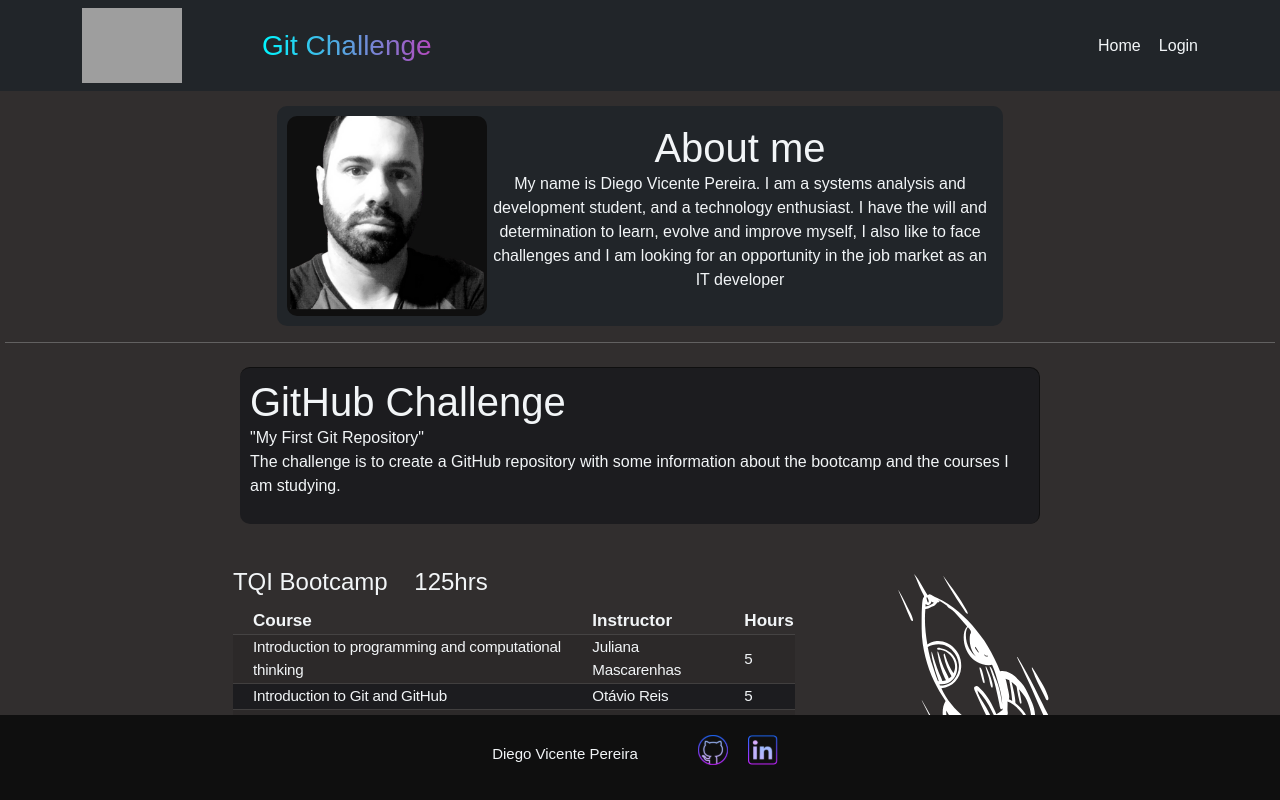
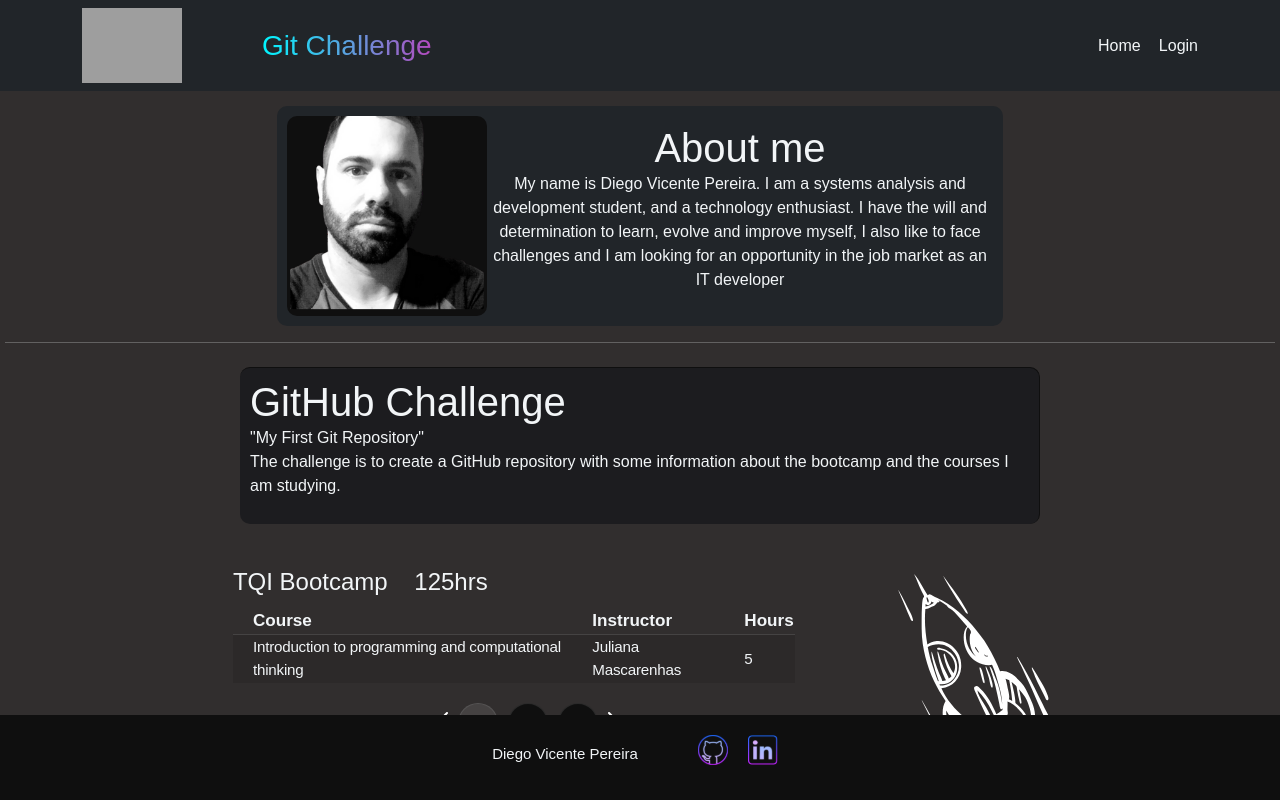
Before and after one commit to DiegoVP66/DIO-GIT-CHALLENGE, a React (Create React App) app in the folder frontend/: page / in a window 1280 px wide. Shown: the top 800 px of the page. Built offline with nearby package versions, Linux system fonts and the light colour scheme; grey boxes are pictures that could not be loaded; a web font is replaced by a local one.

Commit message:
Frontend static data

```diff
--- a/frontend/src/components/Challenge/index.tsx
+++ b/frontend/src/components/Challenge/index.tsx
@@ -4,7 +4,11 @@ import Pagination from "components/Pagination";
 const Challenge = () => {
   return (
     <div>
-      <ChallengeCard />
+      <ChallengeCard
+        course="Introduction to programming and computational thinking"
+        instructor="Juliana Mascarenhas"
+        hours={5}
+      />
       <div>
         <div className="row pagination-container">
           <Pagination pageCount={3} range={3} />
--- a/frontend/src/components/ChallengeCard/index.tsx
+++ b/frontend/src/components/ChallengeCard/index.tsx
@@ -1,6 +1,12 @@
 import "./styles.css";
 
-const ChallengeCard = () => {
+type Props = {
+  course: string;
+  instructor: string;
+  hours: number;
+};
+
+const ChallengeCard = ({ course, instructor, hours }: Props) => {
   return (
     <div className="challenge-table-container base-card">
       <h4 className="mt-4">
@@ -16,21 +22,9 @@ const ChallengeCard = () => {
         </thead>
         <tbody>
           <tr>
-            <td>Introduction to programming and computational thinking</td>
-            <td>Juliana Mascarenhas</td>
-            <td>5</td>
-          </tr>
-          <tr>
-            <td>Introduction to Git and GitHub</td>
-            <td>Otávio Reis</td>
-            <td>5</td>
-          </tr>
-          <tr>
-            <td>
-              Working with Collections <span>(JAVA)</span>{" "}
-            </td>
-            <td>Camila Cavalcante</td>
-            <td>6</td>
+            <td>{course}</td>
+            <td>{instructor}</td>
+            <td>{hours}</td>
           </tr>
         </tbody>
       </table>
--- a/frontend/src/components/Pagination/index.tsx
+++ b/frontend/src/components/Pagination/index.tsx
@@ -9,7 +9,7 @@ type Props = {
   onChange?: (pageNumber: number) => void;
 };
 
-const Pagination = ({ forcePage, pageCount, range }: Props) => {
+const Pagination = ({ forcePage, pageCount, range, onChange }: Props) => {
   return (
     <ReactPaginate
       forcePage={forcePage}
@@ -23,6 +23,7 @@ const Pagination = ({ forcePage, pageCount, range }: Props) => {
       nextClassName="arrow-next"
       activeLinkClassName="pagination-link-active"
       disabledClassName="arrow-inactive"
+      onPageChange={(items) => (onChange ? onChange(items.selected) : {})}
       previousLabel={
         <div
           className="pagination-arrow-container"
```
